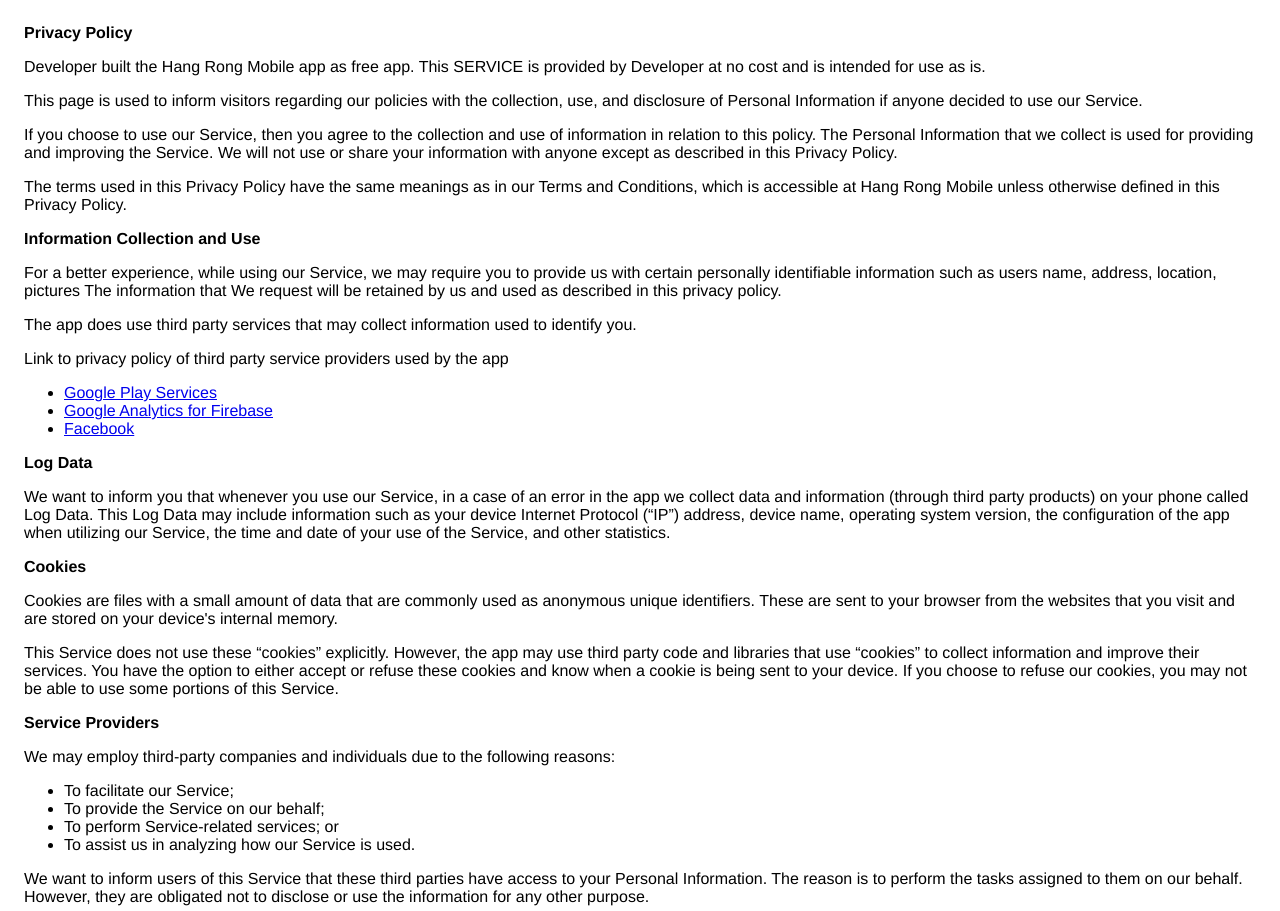
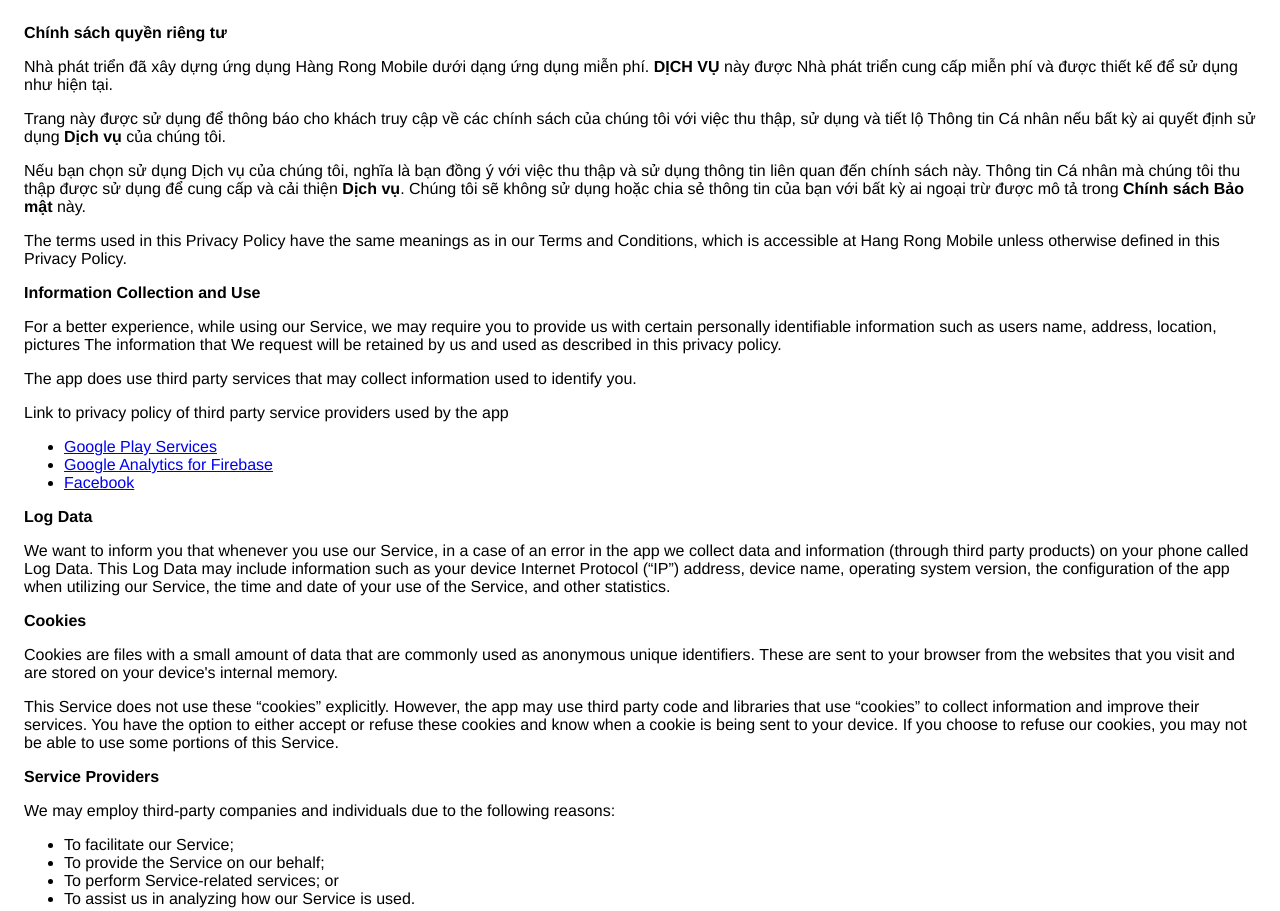
Before and after one commit to nicktaoweb3/Privacy-Policy, a plain HTML site: page index.html in a window 1280 px wide. Shown: the top 911 px of the page. Drawn offline with Linux system fonts and the light colour scheme.

Commit message:
Update index.html

```diff
--- a/index.html
+++ b/index.html
@@ -7,21 +7,17 @@
       <style> body { font-family: 'Helvetica Neue', Helvetica, Arial, sans-serif; padding:1em; } </style>
     </head>
     <body>
-    <strong>Privacy Policy</strong> <p>
-                  Developer built the Hang Rong Mobile app as
-                  free app. This SERVICE is provided by
-                  Developer at no cost and is intended for use as
-                  is.
+    <strong>Chính sách quyền riêng tư</strong> <p>
+                  Nhà phát triển đã xây dựng ứng dụng Hàng Rong Mobile dưới dạng ứng dụng miễn phí.
+                  <strong>DỊCH VỤ</strong> này được Nhà phát triển cung cấp miễn phí và
+                  được thiết kế để sử dụng như hiện tại.
                 </p> <p>
-                  This page is used to inform visitors regarding our
-                  policies with the collection, use, and disclosure of Personal
-                  Information if anyone decided to use our Service.
+                  Trang này được sử dụng để thông báo cho khách truy cập về các chính sách của chúng tôi với việc thu thập, sử dụng và tiết lộ
+                  Thông tin Cá nhân nếu bất kỳ ai quyết định sử dụng <strong>Dịch vụ</strong> của chúng tôi.
                 </p> <p>
-                  If you choose to use our Service, then you agree to
-                  the collection and use of information in relation to this
-                  policy. The Personal Information that we collect is
-                  used for providing and improving the Service. We will not use or share your information with
-                  anyone except as described in this Privacy Policy.
+                 Nếu bạn chọn sử dụng Dịch vụ của chúng tôi, nghĩa là bạn đồng ý với việc thu thập và sử dụng thông tin liên quan đến chính sách này.
+                 Thông tin Cá nhân mà chúng tôi thu thập được sử dụng để cung cấp và cải thiện <strong>Dịch vụ</strong>.
+                 Chúng tôi sẽ không sử dụng hoặc chia sẻ thông tin của bạn với bất kỳ ai ngoại trừ được mô tả trong <strong>Chính sách Bảo mật</strong> này.
                 </p> <p>
                   The terms used in this Privacy Policy have the same meanings
                   as in our Terms and Conditions, which is accessible at
```
